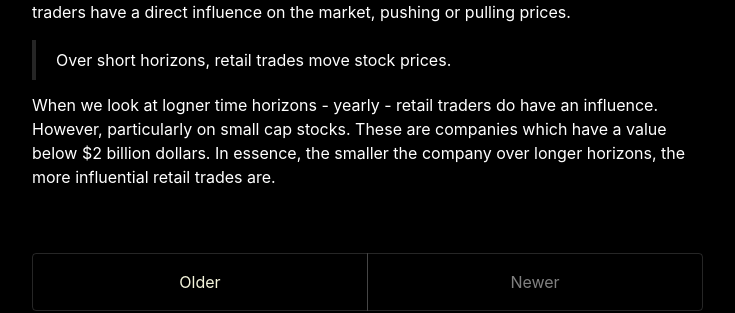
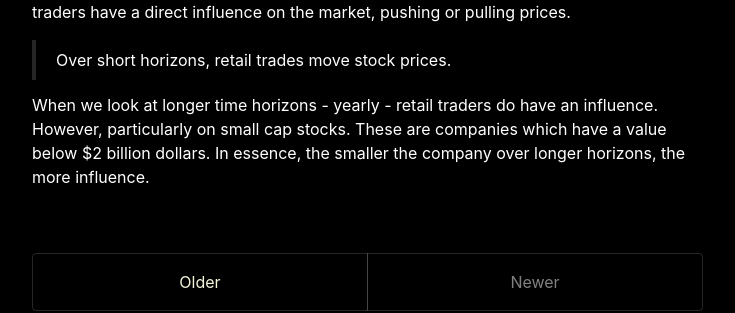
Before and after one commit to Bobcycle/Blog, a Jekyll site: the page built from index.html, in a window 1280 px wide. Shown: the part 634-947 px from the top of the page, without its empty margins (272-1007 px from the left). Built offline with Jekyll 4.4.1, drawn with Linux system fonts in a browser that asks for light colours; the list of posts is cut into pages by our own code.

Commit message:
Update 2021-01-22-Retrail-traders-affecting-stock-prices.md

```diff
--- a/_posts/2021-01-22-Retrail-traders-affecting-stock-prices.md
+++ b/_posts/2021-01-22-Retrail-traders-affecting-stock-prices.md
@@ -14,4 +14,4 @@ In this case, their conclusion was that over short time horizons (days or weeks)
 
 > Over short horizons, retail trades move stock prices.
 
-When we look at logner time horizons - yearly - retail traders do have an influence. However, particularly on small cap stocks. These are companies which have a value below $2 billion dollars. In essence, the smaller the company over longer horizons, the more influential retail trades are.
+When we look at longer time horizons - yearly - retail traders do have an influence. However, particularly on small cap stocks. These are companies which have a value below $2 billion dollars. In essence, the smaller the company over longer horizons, the more influence.
```
